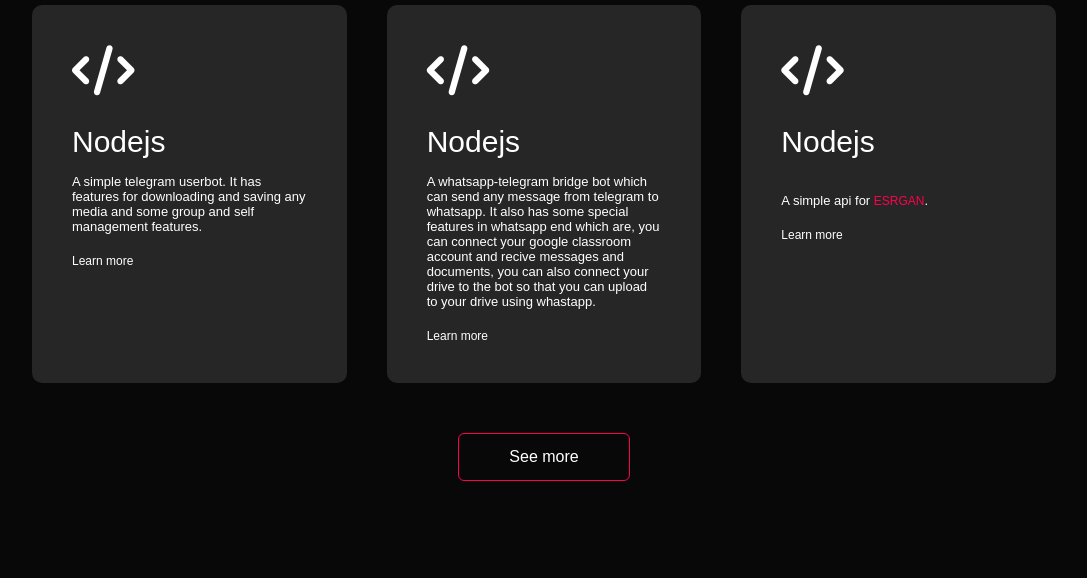
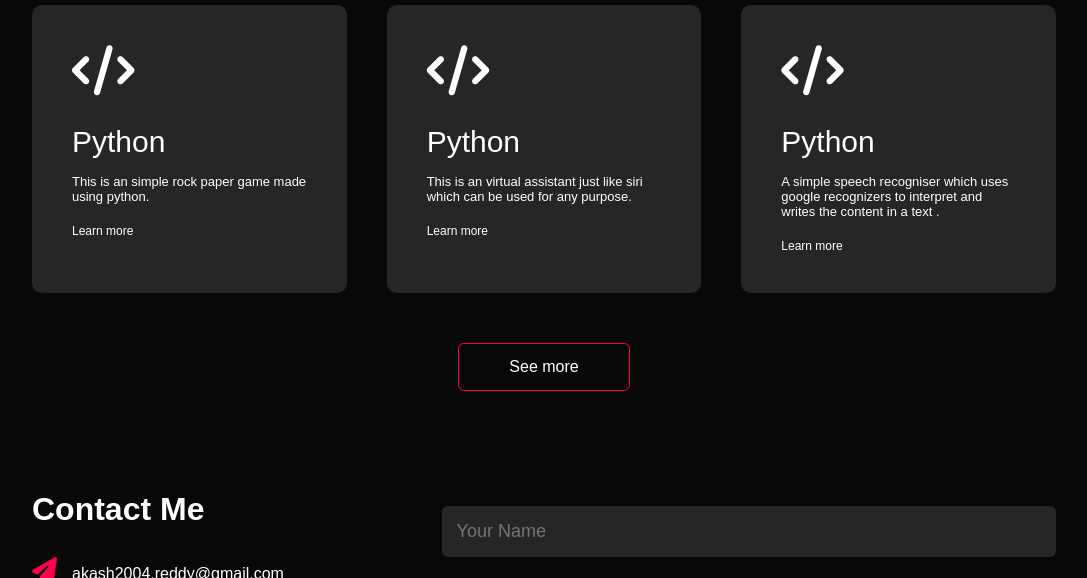
Before and after one commit to captain-squarepants6/Personal-Portfolio, a plain HTML site: page index.html in a window 1280 px wide. Shown: the part 1440-2018 px from the top of the page, without its empty margins (96-1183 px from the left). Drawn offline with Linux system fonts and the light colour scheme.

Commit message:
first commit

```diff
--- a/index.html
+++ b/index.html
@@ -73,21 +73,21 @@
             <div class="work-list">
                <div>
                     <i class="fa-solid fa-code"></i>
-                    <h2>Nodejs</h2>
-                    <p>A simple telegram userbot. It has features for downloading and saving any media and some group and self management features.</p>
-                    <a href="https://github.com/captain-squarepants6/Darkbot">Learn more</a>
+                    <h2>Python</h2>
+                    <p>This is an simple rock paper game made using python.</p>
+                    <a href="https://github.com/captain-squarepants6/Rock-Paper-Scissors">Learn more</a>
                </div>
                <div>
                     <i class="fa-solid fa-code"></i>
-                    <h2>Nodejs</h2>
-                    <p>A whatsapp-telegram bridge bot which can send any message from telegram to whatsapp. It also has some special features in whatsapp end which are, you can connect your google classroom account and recive messages and documents, you can also connect your drive to the bot so that you can upload to your drive using whastapp.</p>
-                    <a href="https://github.com/captain-squarepants6/Social-Transfer">Learn more</a>
+                    <h2>Python</h2>
+                    <p>This is an virtual assistant just like siri which can be used for any purpose.</p>
+                    <a href="https://github.com/captain-squarepants6/Virtual-Assistant">Learn more</a>
                </div>
                <div>
                     <i class="fa-solid fa-code"></i>
-                    <h2>Nodejs</h2>
-                    <p>A simple api for <a class = "alink" href = "https://github.com/xinntao/ESRGAN">ESRGAN</a>.</p>
-                    <a href="https://github.com/captain-squarepants6/ESRGAN_API">Learn more</a>
+                    <h2>Python</h2>
+                    <p>A simple speech recogniser which uses google recognizers to interpret and writes the content in a text .</p>
+                    <a href="https://github.com/captain-squarepants6/Speech-Recognizer">Learn more</a>
                </div>
             </div>
             <a href="https://github.com/captain-squarepants6" class="btn">See more</a>
@@ -121,7 +121,7 @@
             </div>
         </div>
         <div class="copyright">
-            <p>Made with <i class="fa-solid fa-heart"></i> by Akash Reddy</p>
+            <p>Made with <i class="fa-solid fa-heart"></i> by Akash Redd</p>
         </div>
     </div>
     <script>
```
